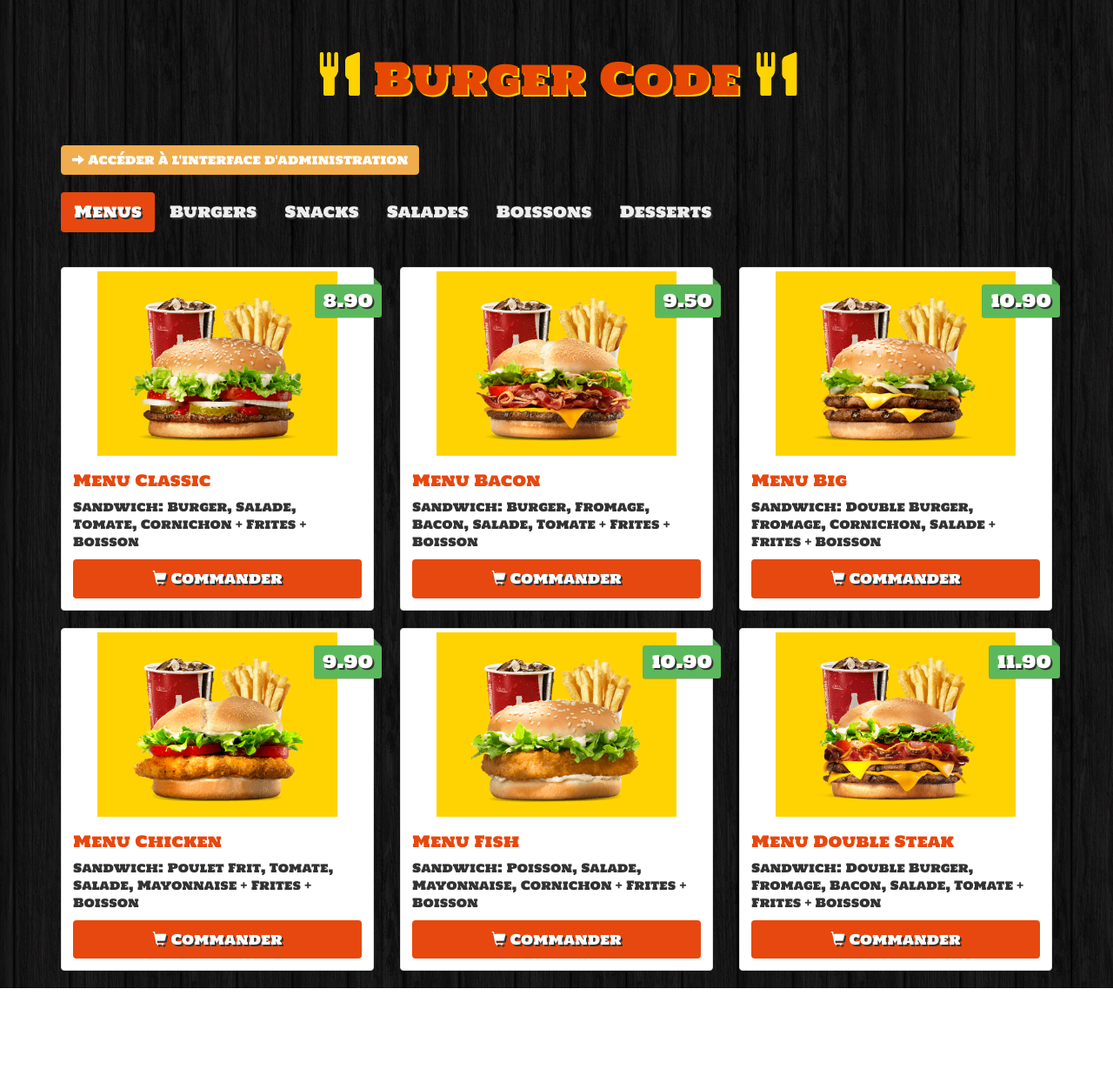
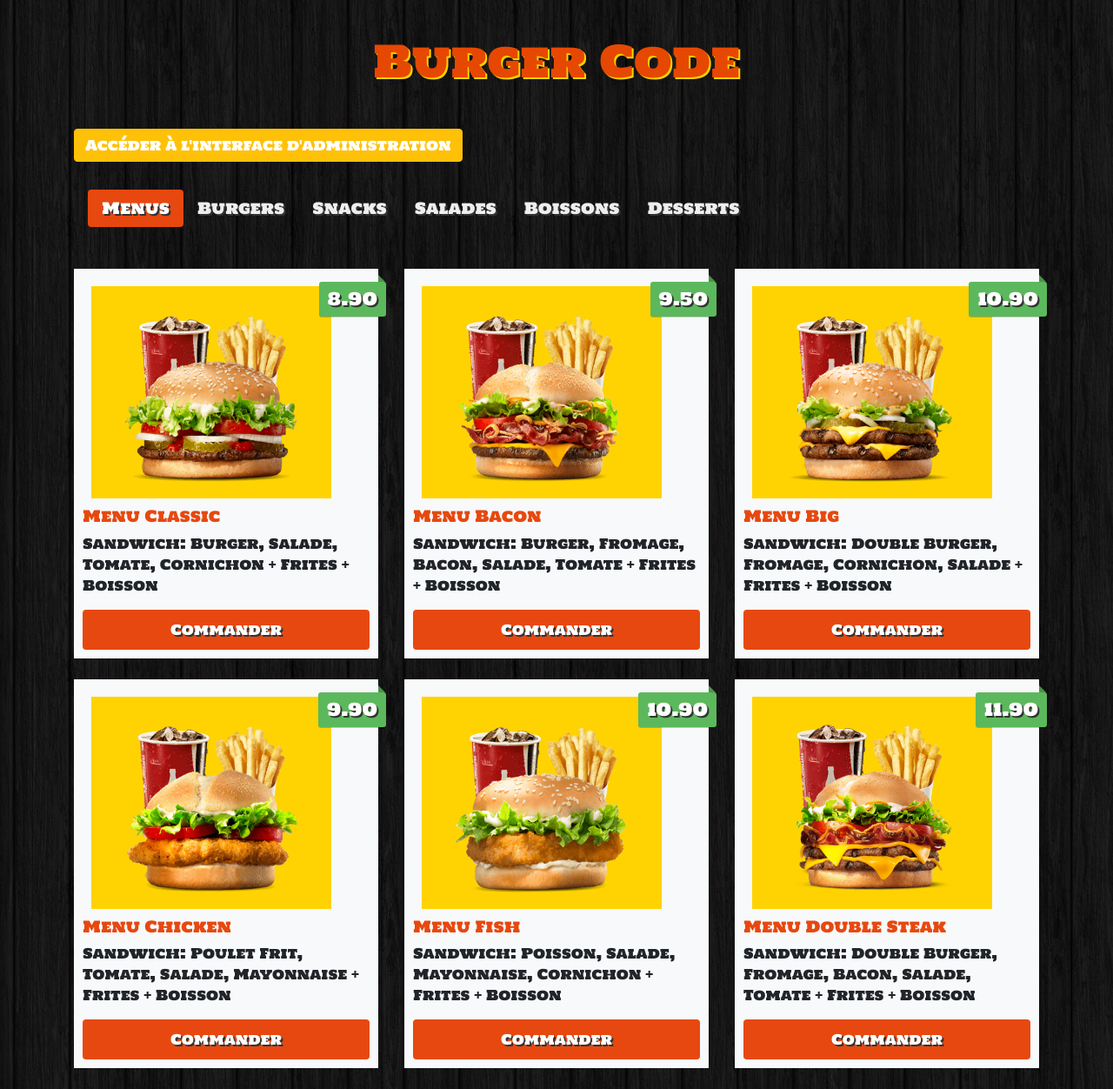
Before and after one commit to drucimimi/burger-code, a PHP site: page / in a window 1280 px wide. Shown: the whole page at 87% size. Before the commit the page ends 1136 px from the top, so only its background shows below. Run offline with PHP 8.4, Linux system fonts and the light colour scheme; data comes from the database, SQL or seed files in the repository; some libraries are stand-ins or nearby versions.

Commit message:
Update files

```diff
--- a/assets/css/style.css
+++ b/assets/css/style.css
@@ -23,17 +23,24 @@ body{
   padding: 40px 0px;
   text-align: center;
 }
-.text-logo .glyphicon{
+.text-logo .fas{
   color: #ffd301;
   text-shadow: 0px 0px #ffd301;
+}
+.btn-warning, .btn-warning:hover{
+  color: #fff;
 }
 
 /*SITE*/
 .nav{
   margin-bottom: 40px;
 }
-.thumbnail img{
+.site .bg-light{
+  padding: 10px;
+}
+.site .bg-light img{
   background: #ffd301;
+  margin: 10px;
 }
 .price{
   background: #5cb85c;
@@ -44,7 +51,7 @@ body{
   text-shadow: 2px 2px #333;
   position: absolute;
   right: 6px;
-  top: 20px;
+  top: 15px;
   padding: 5px 10px;
   font-size: 20px;
   border-radius: 3px;
@@ -62,8 +69,8 @@ body{
   color: #e7480f;
   font-size: 18px;
 }
-.nav-pills>li.active>a, .nav-pills>li.active>a:focus, .nav-pills>li.active>a:hover{
-  background: #e7480f;
+.nav-pills>li>a.active, .nav-pills>li>a.active:focus, .nav-pills>li>a.active:hover{
+  background-color: #e7480f !important;
 }
 .nav>li>a:focus, .nav>li>a:hover{
   color: #e7480f;
--- a/index.php
+++ b/index.php
@@ -5,28 +5,29 @@
     <meta name="viewport" content="width=device-width, initial-scale=1">
     <title>Burger Code</title>
     <script src="assets/js/jquery-3.5.1.js"></script>
-    <link rel="stylesheet" href="assets/bootstrap-3.3.7-dist/css/bootstrap.min.css">
-    <script src="assets/bootstrap-3.3.7-dist/js/bootstrap.min.js"></script>
+    <link rel="stylesheet" href="assets/fontawesome-free-5.15.2-web/css/all.min.css">
+    <link rel="stylesheet" href="assets/css/bootstrap-4.6.0.css">
+    <script src="assets/js/bootstrap-4.6.0.js"></script>
     <link rel="stylesheet" href="assets/css/style.css" type="text/css">
   </head>
   <body>
     <div class="container site">
 
-      <h1 class="text-logo"><span class="glyphicon glyphicon-cutlery"></span> Burger Code <span class="glyphicon glyphicon-cutlery"></span></h1>
-      <a class="btn btn-warning" href="admin/index.php"><span class="glyphicon glyphicon-arrow-right"></span> Accéder à l'interface d'administration</a>
+      <h1 class="text-logo"><span class="fas fa-utensils"></span> Burger Code <span class="fas fa-utensils"></span></h1>
+      <a class="btn btn-warning" href="admin/index.php"><span class="fas fa-arrow-right"></span> Accéder à l'interface d'administration</a>
       <br><br>
       <?php
         require 'admin/database.php';
-        echo '<nav>
-            <ul class="nav nav-pills">';
+        echo '<nav class="navbar navbar-expand-md" role="navigation">
+                <ul class="nav nav-pills" role="tablist">';
         $db = Database::connect();
         $statement = $db->query('SELECT * FROM categories');
         $categories = $statement->fetchAll();
         foreach ($categories as $category) {
           if($category['id'] == '1'){
-            echo '<li role="presentation" class="active"><a data-toggle="tab" href="#' . $category['id'] . '">' . $category['name'] . '</a></li>';
+            echo '<li role="presentation" class="nav-item"><a class="nav-link active" data-toggle="tab" role="tab" href="#' . $category['name'] . '" id="' . $category['name'] . '-tab" aria-selected="true" aria-controls="' . $category['name'] . '">' . $category['name'] . '</a></li>';
           } else{
-            echo '<li role="presentation"><a data-toggle="tab" href="#' . $category['id'] . '">' . $category['name'] . '</a></li>';
+            echo '<li role="presentation" class="nav-item"><a class="nav-link" data-toggle="tab" role="tab" href="#' . $category['name'] . '" id="' . $category['name'] . '-tab" aria-selected="false" aria-controls="' . $category['name'] . '">' . $category['name'] . '</a></li>';
           }
         }
         echo '</ul>
@@ -35,9 +36,9 @@
 
         foreach ($categories as $category) {
           if($category['id'] == '1'){
-            echo '<div class="tab-pane active" id="' . $category['id'] . '">';
+            echo '<div class="tab-pane active" id="' . $category['name'] . '" role="tabpanel" aria-labelledby="' . $category['name'] . '-tab">';
           } else{
-            echo '<div class="tab-pane" id="' . $category['id'] . '">';
+            echo '<div class="tab-pane" id="' . $category['name'] . '" role="tabpanel" aria-labelledby="' . $category['name'] . '-tab">';
           }
           echo '<div class="row">';
 
@@ -45,14 +46,14 @@
           $statement->execute(array($category['id']));
 
           while($item = $statement->fetch()){
-            echo '<div class="col-sm-6 col-md-4">
-                    <div class="thumbnail">
+            echo '<div class="col-md-6 col-lg-4">
+                    <div class="bg-light mb-4">
                       <img src="assets/img/' . $item['image'] . '" alt="" width="276px" height="244px">
                       <div class="price">' . number_format($item['price'], 2, '.', '') . '</div>
                         <div class="caption">
                           <h4>' . $item['name'] . '</h4>
                           <p>' . $item['description'] . '</p>
-          <a href="#" class="btn btn-order" role="button"><span class="glyphicon glyphicon-shopping-cart"></span> Commander</a>
+          <a href="#" class="btn btn-order" role="button"><span class="fas fa-shopping-cart"></span> Commander</a>
                         </div>
                       </div>
                     </div>';
@@ -62,7 +63,6 @@
         }
         Database::disconnect();
         echo '</div>';
-
       ?>
 
     </div>
```
Also changed, not shown: admin/delete.php (+4 -3 lines), admin/index.php (+13 -8 lines), admin/insert.php (+6 -5 lines), admin/update.php (+8 -7 lines), admin/view.php (+7 -6 lines), README.md.
